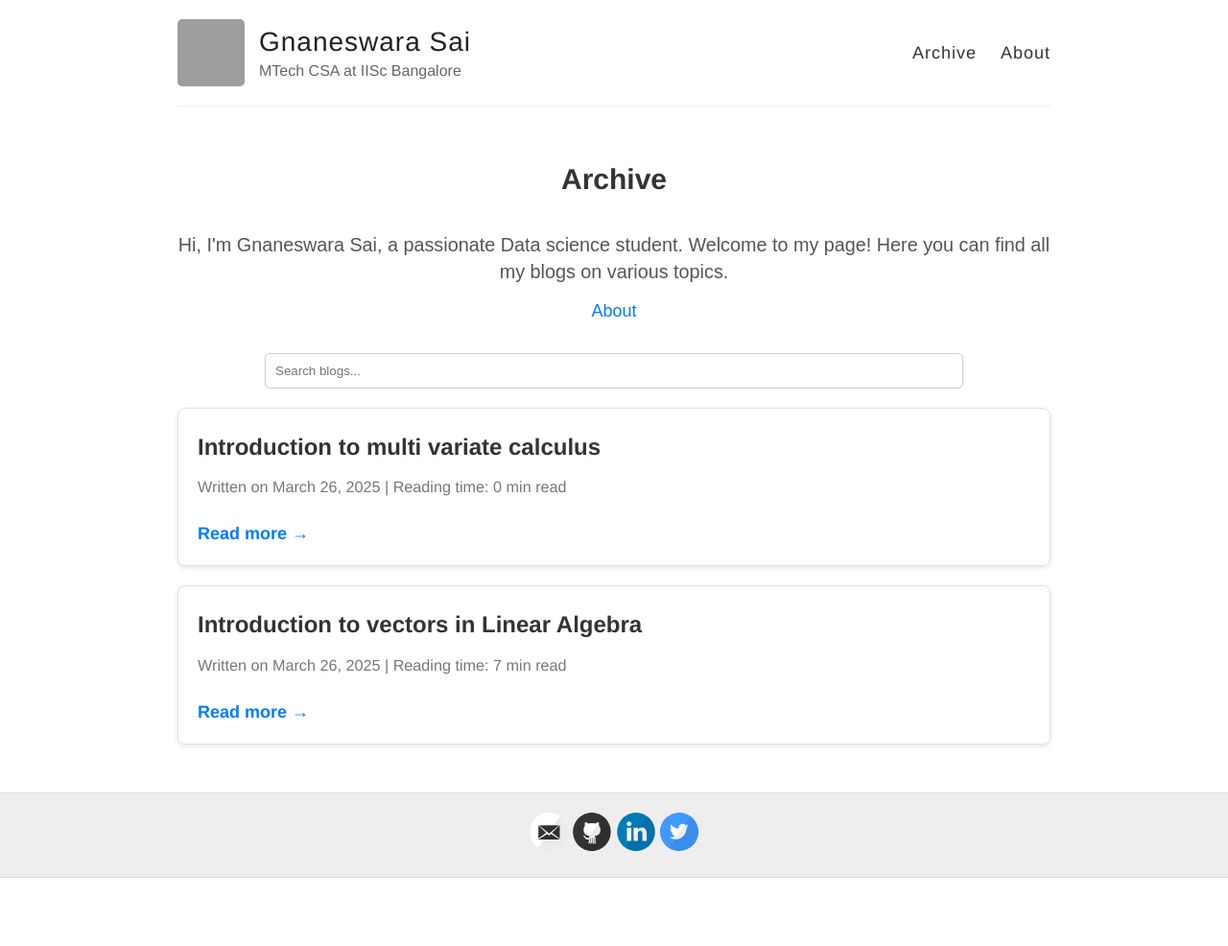
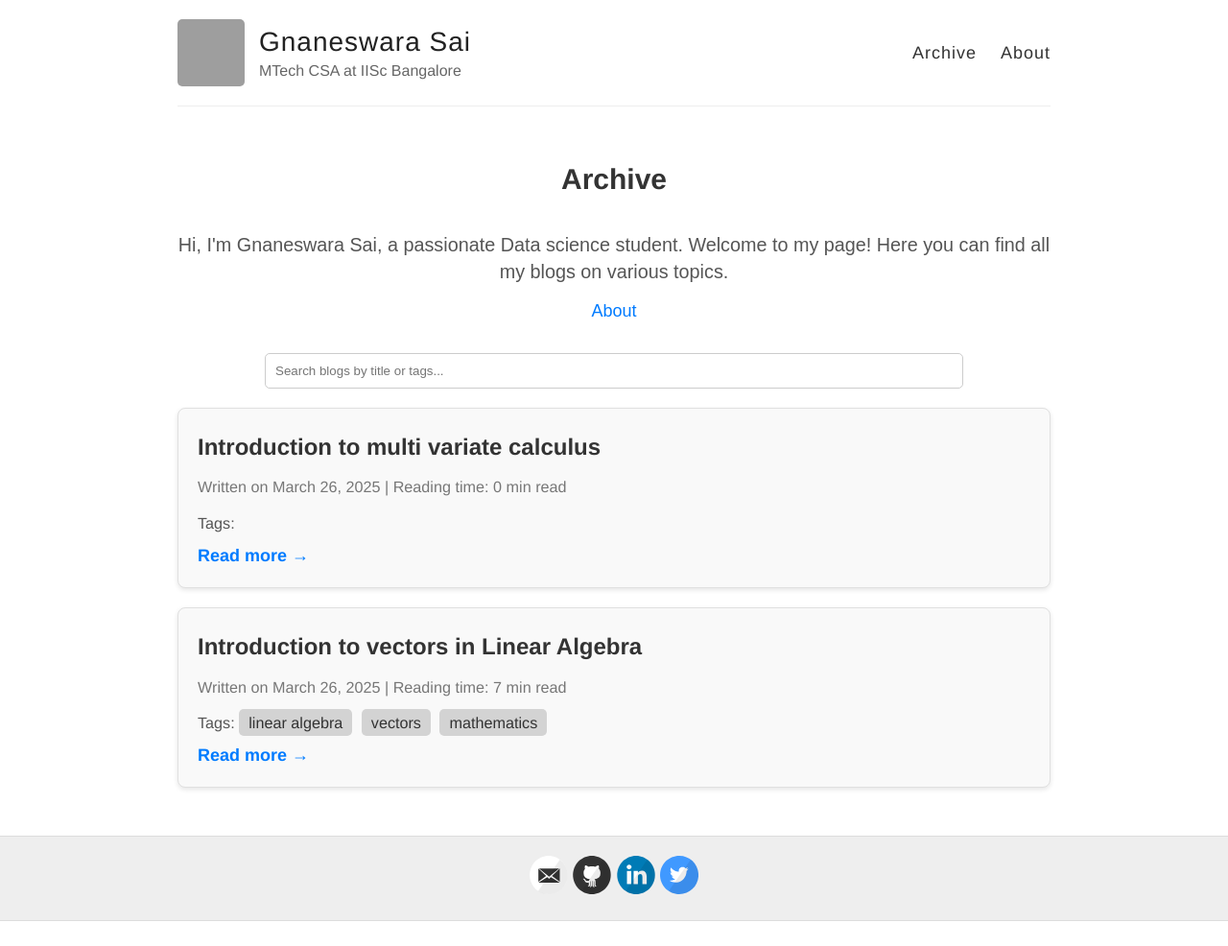
Before and after one commit to alokamgnaneswarasai/alokamgnaneswarasai.github.io, a Jekyll site: the page built from index.html, in a window 1280 px wide. Shown: the whole page at 96% size. Built offline with Jekyll 4.4.1, drawn with Linux system fonts in a browser that asks for light colours; before the commit the page ends 940 px from its top, so only the background shows below that; some of the changed lines change nothing that is shown; grey boxes are pictures that could not be loaded.

Commit message:
Enhance archive layout with tag filtering and improved search functionality

```diff
--- a/_layouts/archive.html
+++ b/_layouts/archive.html
@@ -11,7 +11,6 @@
       Hi, I'm Gnaneswara Sai, a passionate Data science student. Welcome to my page! Here you can find all my blogs on various topics.
     </p>
     <p style="font-size: 1em; color: #555;">
-
       <a href="{{ site.baseurl }}/about" style="color: #007BFF; text-decoration: none;">About</a>
     </p>
   </div>
@@ -21,7 +20,7 @@
     <input
       type="text"
       id="searchInput"
-      placeholder="Search blogs..."
+      placeholder="Search blogs by title or tags..."
       style="width: 80%; padding: 10px; border: 1px solid #ccc; border-radius: 5px;"
       onkeyup="filterBlogs()"
     />
@@ -29,11 +28,17 @@
 
   <div class="blog-list" id="blogList" style="display: flex; flex-direction: column; gap: 20px;">
     {% for post in site.posts %}
-      <div class="blog-item" style="border: 1px solid #e0e0e0; padding: 20px; border-radius: 8px; box-shadow: 0 2px 5px rgba(0, 0, 0, 0.1);">
+      <div class="blog-item" data-tags="{{ post.tags | join: ',' }}" style="border: 1px solid #e0e0e0; padding: 20px; border-radius: 8px; box-shadow: 0 2px 5px rgba(0, 0, 0, 0.1); background-color: #f9f9f9;">
         <h2 style="margin: 0 0 10px;"><a href="{{ post.url }}" style="text-decoration: none; color: #333;">{{ post.title }}</a></h2>
         <div class="meta" style="font-size: 0.9em; color: #777; margin-bottom: 15px;">
           <span>Written on {{ post.date | date: "%B %e, %Y" }}</span> |
           <span>Reading time: {{ post.content | number_of_words | divided_by: 200 | ceil }} min read</span>
+        </div>
+        <div class="tags" style="margin-top: 10px; font-size: 0.9em; color: #555;">
+          Tags:
+          {% for tag in post.tags %}
+            <a href="#" class="tag-link" data-tag="{{ tag }}" style="background-color: #d3d3d3; padding: 5px 10px; border-radius: 5px; margin-right: 5px; text-decoration: none; color: #333;">{{ tag }}</a>
+          {% endfor %}
         </div>
         <a href="{{ post.url }}" style="display: inline-block; margin-top: 10px; font-weight: bold; color: #007BFF; text-decoration: none;">Read more →</a>
       </div>
@@ -42,7 +47,8 @@
 
   <!-- No Match Message -->
   <div id="noMatchMessage" style="display: none; text-align: center; color: #777; margin-top: 20px;">
-    No exact matches found. Did you mean: <span id="suggestion" style="font-weight: bold; color: #007BFF;"></span>?
+    No exact matches found. Did you mean:
+    <ul id="suggestions" style="list-style: none; padding: 0; margin-top: 10px; color: #007BFF;"></ul>
   </div>
 </div>
 
@@ -52,45 +58,63 @@
     const blogList = document.getElementById('blogList');
     const blogs = blogList.getElementsByClassName('blog-item');
     const noMatchMessage = document.getElementById('noMatchMessage');
-    const suggestion = document.getElementById('suggestion');
+    const suggestions = document.getElementById('suggestions');
 
     let found = false;
-    let closestMatch = { title: '', similarity: 0 };
+    let closestMatches = [];
 
     for (let i = 0; i < blogs.length; i++) {
       const title = blogs[i].getElementsByTagName('h2')[0].innerText.toLowerCase();
-      if (title.includes(input)) {
+      const tags = blogs[i].getAttribute('data-tags').toLowerCase();
+
+      if (title.includes(input) || tags.includes(input)) {
         blogs[i].style.display = '';
         found = true;
       } else {
         blogs[i].style.display = 'none';
         // Calculate similarity score for recommendation
-        const similarity = getSimilarity(input, title);
-        if (similarity > closestMatch.similarity) {
-          closestMatch = { title: blogs[i].getElementsByTagName('h2')[0].innerText, similarity };
+        const similarity = getSimilarity(input, title + ' ' + tags);
+        if (similarity > 0.2) { // Threshold for similarity
+          closestMatches.push({ title: blogs[i].getElementsByTagName('h2')[0].innerText, url: blogs[i].getElementsByTagName('a')[0].href, similarity });
         }
       }
     }
 
     if (!found && input.trim() !== '') {
       noMatchMessage.style.display = 'block';
-      suggestion.innerText = closestMatch.title || 'No suggestions available';
+      suggestions.innerHTML = ''; // Clear previous suggestions
+      closestMatches.sort((a, b) => b.similarity - a.similarity); // Sort by similarity
+      closestMatches.slice(0, 5).forEach(match => { // Show top 5 matches
+        const li = document.createElement('li');
+        li.innerHTML = `<a href="${match.url}" style="text-decoration: none; color: #007BFF;">${match.title}</a>`;
+        suggestions.appendChild(li);
+      });
     } else {
       noMatchMessage.style.display = 'none';
     }
   }
 
-  function getSimilarity(input, title) {
+  function getSimilarity(input, text) {
     const inputWords = input.split(' ');
-    const titleWords = title.split(' ');
+    const textWords = text.split(' ');
     let matchCount = 0;
 
     inputWords.forEach(word => {
-      if (titleWords.includes(word)) {
+      if (textWords.includes(word)) {
         matchCount++;
       }
     });
 
-    return matchCount / Math.max(inputWords.length, titleWords.length);
+    return matchCount / Math.max(inputWords.length, textWords.length);
   }
+
+  // Tag Click Event
+  document.addEventListener('click', function (e) {
+    if (e.target.classList.contains('tag-link')) {
+      e.preventDefault();
+      const tag = e.target.getAttribute('data-tag').toLowerCase();
+      document.getElementById('searchInput').value = tag;
+      filterBlogs();
+    }
+  });
 </script>
--- a/_layouts/default.html
+++ b/_layouts/default.html
@@ -10,7 +10,26 @@
       <script src="http://html5shiv.googlecode.com/svn/trunk/html5.js"></script>
     <![endif]-->
 
-    <script type="text/javascript" src="https://cdn.mathjax.org/mathjax/latest/MathJax.js?config=TeX-AMS-MML_HTMLorMML"></script>
+    <script type="text/javascript">
+      MathJax = {
+        tex: {
+          inlineMath: [['$', '$'], ['\\(', '\\)']],
+          displayMath: [['$$', '$$'], ['\\[', '\\]']],
+          processEscapes: true,
+          processEnvironments: true
+        },
+        options: {
+          skipHtmlTags: ['script', 'noscript', 'style', 'textarea', 'pre']
+        }
+      };
+
+      window.addEventListener('load', (event) => {
+        document.querySelectorAll("mjx-container").forEach(function(x) {
+          x.parentElement.classList += ' has-jax';
+        });
+      });
+    </script>
+    <script type="text/javascript" src="https://cdn.jsdelivr.net/npm/mathjax@3/es5/tex-mml-chtml.js"></script>
     <link rel="stylesheet" type="text/css" href="{{ site.baseurl }}/style.css" />
     <link rel="alternate" type="application/rss+xml" title="{{ site.name }} - {{ site.description }}" href="{{ site.baseurl }}/feed.xml" />
 
--- a/_posts/2025-03-26-Introduction.md
+++ b/_posts/2025-03-26-Introduction.md
@@ -1,8 +1,9 @@
 ---
 layout: post
 title: Introduction to vectors in Linear Algebra
+tags: [linear algebra, vectors, mathematics]
 ---
-{%- include mathjax.html -%}
+<!-- {%- include mathjax.html -%} -->
 
 
 ### Table of Contents
@@ -37,7 +38,7 @@
 For practical purposes, vectors are often represented with coordinates once a basis is chosen. Below are common representations in the context of the vector space $$ \mathbb{R}^n $$ over the field $$ \mathbb{R} $$, though vectors can take other forms depending on the space (e.g., polynomials, functions, or matrices).
 
 ### Column Vector
-An **n-dimensional column vector** in $$ \mathbb{R}^n $$ is represented as:
+An **n-dimensional column vector** in $ \mathbb{R}^n $ is represented as:
 
 $$
 
```
